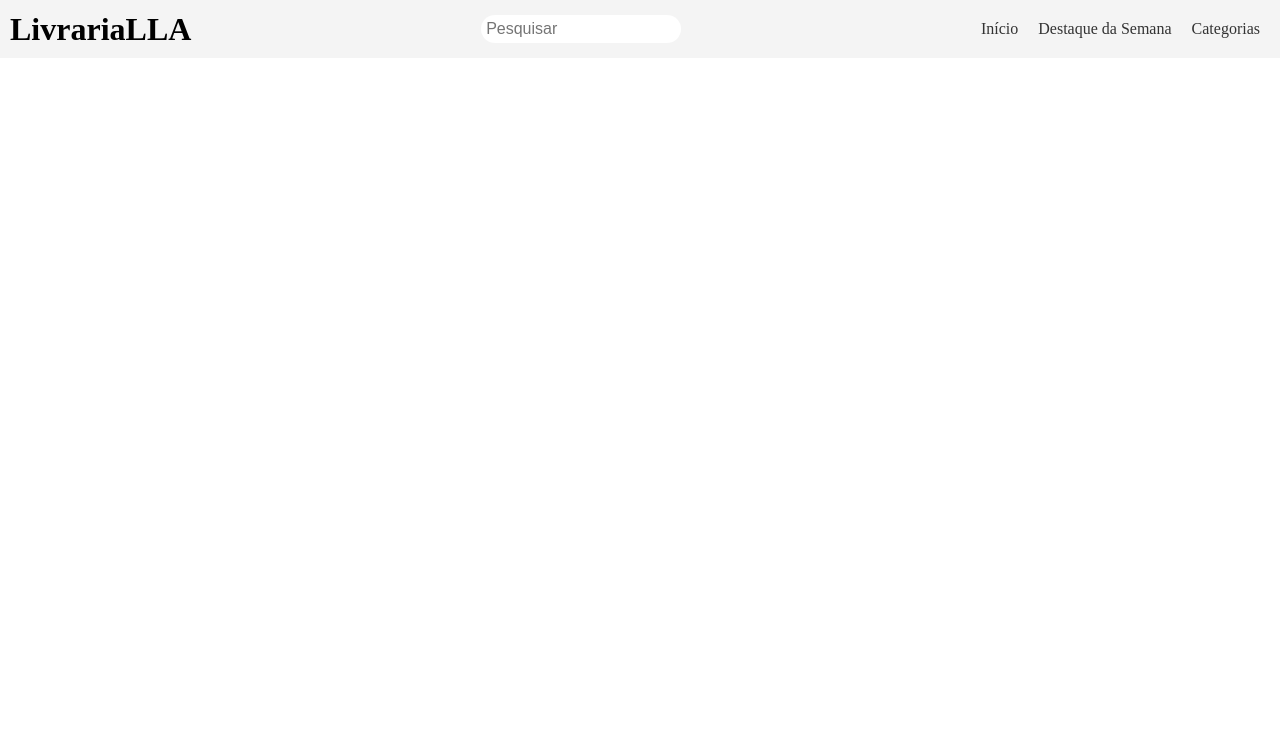
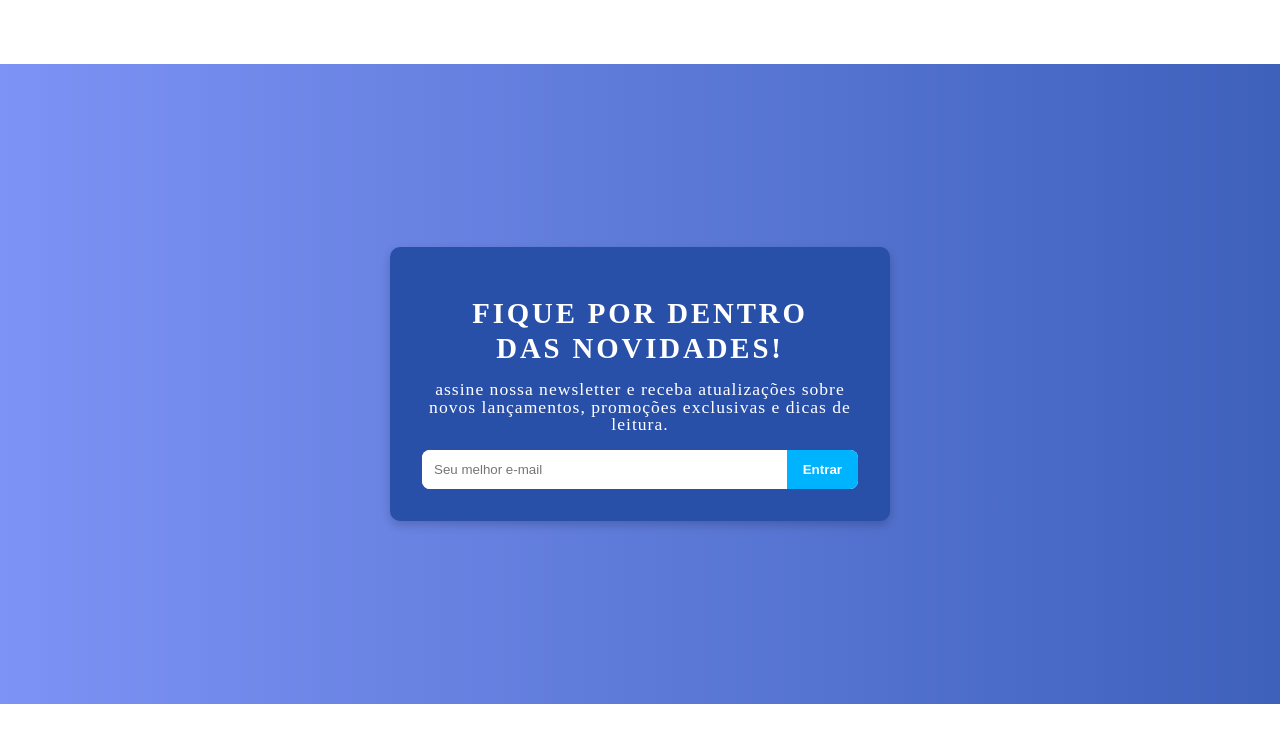
Before and after one commit to PedroLeoo07/LLA_Livros, a Next.js app: page / in a window 1280 px wide. Shown: the top 742 px of the page. Built offline with nearby package versions, Linux system fonts and the light colour scheme.

Commit message:
style: correção de cores

```diff
--- a/app/page.jsx
+++ b/app/page.jsx
@@ -1,20 +1,22 @@
+import styles from "../styles/Card4.module.css";
 
-export default function Header() {
+export default function banner() {
     return (
-        <div>
-            <header style={{ display: 'flex', justifyContent: 'space-between', alignItems: 'center', padding: '10px', backgroundColor: '#f4f4f4' }}>
-                <h1>LivrariaLLA</h1>
-                <input
-                    type="text"
-                    placeholder="Pesquisar"
-                    style={{ padding: '5px', fontSize: '16px', width: '200px', borderRadius: '15px', border: '10px' }}
-                />
-                <nav style={{ display: 'flex', justifyContent: 'center', gap: '20px', padding: '10px', backgroundColor: '#f4f4f4' }}>
-                <a href="#inicio" style={{ textDecoration: 'none', color: '#333' }}>Início</a>
-                <a href="#destaque" style={{ textDecoration: 'none', color: '#333' }}>Destaque da Semana</a>
-                <a href="#categorias" style={{ textDecoration: 'none', color: '#333' }}>Categorias</a>
-            </nav>
-            </header>
+        <div className={styles.div1}>
+            <div className={styles.div2}>
+                <h2 className={styles.h2}>Fique por dentro das novidades!</h2>
+                <p className={styles.p}>
+                    Assine nossa newsletter e receba atualizações sobre novos lançamentos, promoções exclusivas e dicas de leitura.
+                </p>
+                <div className={styles.div3}>
+                    <input
+                        type="email"
+                        placeholder="Seu melhor e-mail"
+                        className={styles.input}
+                    />
+                    <button className={styles.button}>Entrar</button>
+                </div>
+            </div>
         </div>
-    );
+    )
 }
--- a/styles/Card4.module.css
+++ b/styles/Card4.module.css
@@ -2,37 +2,57 @@
     display: flex;
     justify-content: center;
     align-items: center;
-    height: 100vh;
-    background: linear-gradient(to right, #38a169, #48bb78);
+    height: 80vh;
+    width: 100%;
+    margin: 0;
+    margin-top: 8vh;
+    margin-bottom: auto;
+    background: linear-gradient(to right, #7d93f5
+    , #3e61bc
+    );
   }
 
   .div2 {
     text-align: center;
     max-width: 500px;
     padding: 2rem;
-    background: rgba(255, 255, 255, 0.1);
+    background-color: #2950a9;
     backdrop-filter: blur(10px);
     border-radius: 10px;
     box-shadow: 0 4px 10px rgba(0, 0, 0, 0.2);
   }
 
   .h2 {
-    color: white;
+    color: rgb(255, 255, 255);
     font-size: 1.8rem;
     font-weight: bold;
+    margin-bottom: auto;
+    margin-top: 1px;
+    text-transform: uppercase;
+    letter-spacing: 0.1em;
+    line-height: 1.2;
+    text-align: center;
+    padding: 1rem;
   }
 
   .p {
     color: white;
     margin-bottom: 1rem;
+    font-size: 1.1rem;
+    text-align: center;
+    text-transform: lowercase;
+    letter-spacing: 1px;
+    line-height: 1.0;
+
   }
 
   .div3 {
     display: flex;
     align-items: center;
-    background: white;
+    background: rgb(255, 255, 255);
     border-radius: 8px;
     overflow: hidden;
+
   }
 
   .input {
@@ -43,7 +63,7 @@
   }
 
   .button {
-    background: #ff4f7c;
+    background: #00b3ff;
     color: white;
     padding: 12px 16px;
     font-weight: bold;
@@ -53,5 +73,6 @@
   }
 
   .button:hover {
-    background: #e0446b;
+    background: #2950a9
+    ;
   }
```
Also changed, not shown: 1 other file (tests, documents, lock files or other folders).
